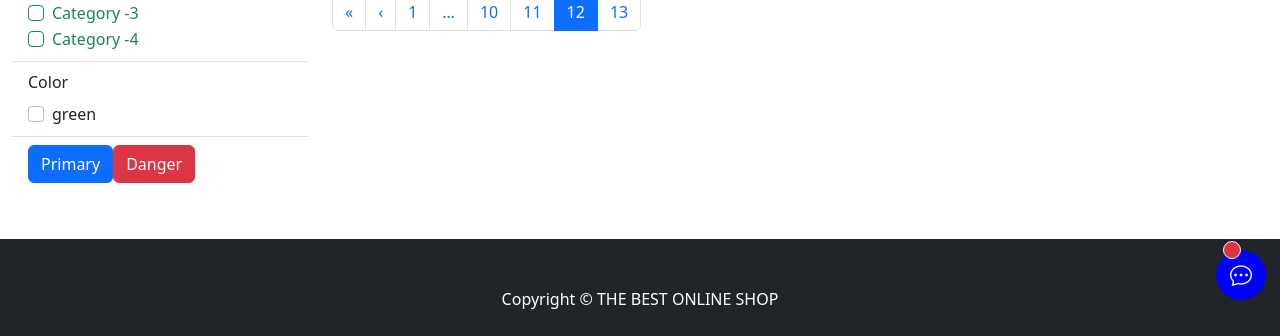
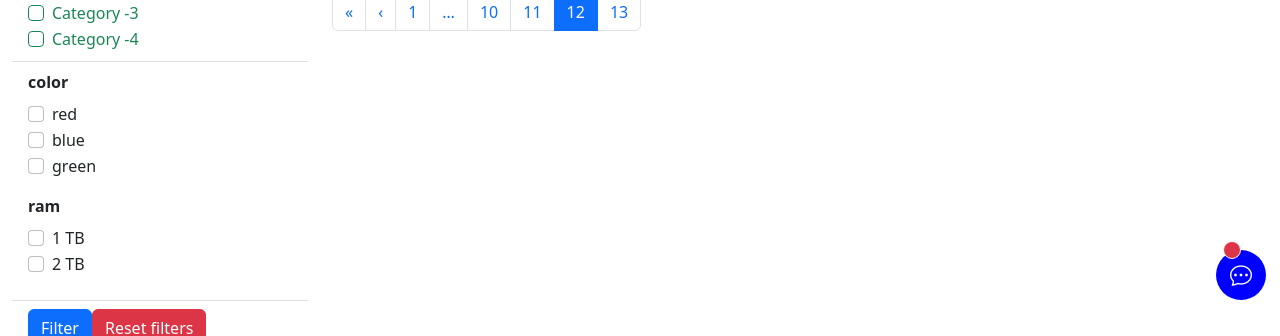
Before and after one commit to dghooley/curly-octo-robot, a React (Create React App) app in the folder frontend/: page /product-list in a window 1280 px wide. Shown: the part 470-806 px from the top of the page. Built offline with nearby package versions, Linux system fonts and the light colour scheme.

Commit message:
Improved Attributes Section for Filtering Options

```diff
--- a/frontend/src/components/filterQueryResultOptions/AttributesFilterComponent.js
+++ b/frontend/src/components/filterQueryResultOptions/AttributesFilterComponent.js
@@ -4,12 +4,19 @@
 const AttributesFilterComponent = () => {
     return (
         <>
-            <Form.Label>Color</Form.Label>
-            <Form.Check
-                type="checkbox"
-                id="default-checkbox"
-                label="green"
-            />
+            {[{ color: ["red", "blue", "green"] }, { ram: ["1 TB", "2 TB"] }].map((item, idx) => (
+                < div key={idx} className="mb-3">
+                    <Form.Label><b>{Object.keys(item)}</b>
+                    </Form.Label>
+                    {item[Object.keys(item)].map((i, idx) => (
+                        <Form.Check
+                            key={idx}
+                            type="checkbox"
+                            label={i} />
+                    ))}
+                </div >
+            )
+            )}
         </>
     );
 };
--- a/frontend/src/pages/ProductListPage.js
+++ b/frontend/src/pages/ProductListPage.js
@@ -24,8 +24,8 @@
                         <ListGroup.Item>{<CategoryFilterComponent />}</ListGroup.Item>
                         <ListGroup.Item>{<AttributesFilterComponent />}</ListGroup.Item>
                         <ListGroupItem>
-                            <Button variant="primary">Primary</Button>
-                            <Button variant="danger">Danger</Button>
+                            <Button variant="primary">Filter</Button>
+                            <Button variant="danger">Reset filters</Button>
                         </ListGroupItem>
                     </ListGroup>
                 </Col>
```
